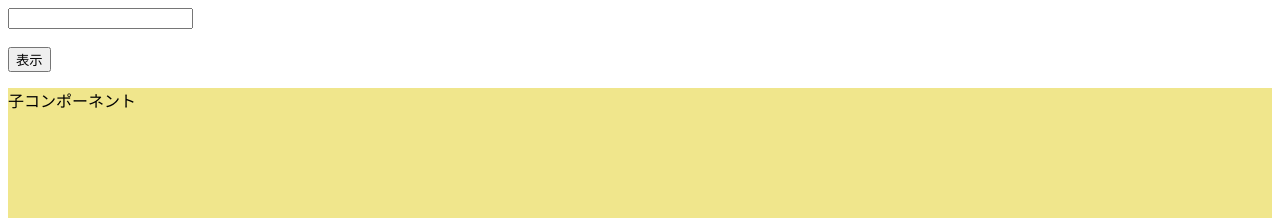
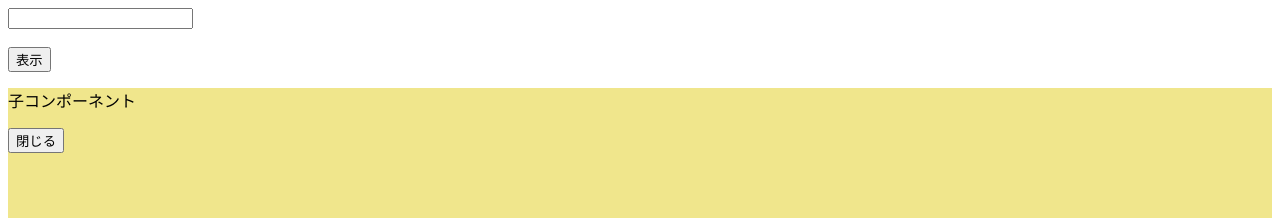
Before and after one commit to Soh1121/StepUpCourceForThoseNewToReact, a React (Vite) app: page / in a window 1280 px wide. Both pictures are taken after a click on the button "表示". Shown: the top 218 px of the page. Built offline with nearby package versions, Linux system fonts and the light colour scheme.

Commit message:
✨feat: 子コンポーネント内に callback を呼び出すボタンを追加
関数の再定義による再レンダリングを確認するため

```diff
--- a/src/App.jsx
+++ b/src/App.jsx
@@ -11,13 +11,15 @@
 
     const onClickOpen = () => setOpen(!open);
 
+    const onClickClose = () => setOpen(false);
+
     return (
         <div className="App">
             <input type="text" value={text} onChange={onChangeText} />
             <br />
             <br />
             <button type="button" onClick={onClickOpen}>表示</button>
-            <ChildArea open={open} />
+            <ChildArea open={open} onClickClose={onClickClose} />
         </div>
     );
 }
--- a/src/ChildArea.jsx
+++ b/src/ChildArea.jsx
@@ -7,7 +7,7 @@
 }
 
 export const ChildArea = memo((props) => {
-    const { open } = props;
+    const { open, onClickClose } = props;
     console.log("ChildAreaがレンダリングされた！");
 
     const data = [...Array(2000).keys()];
@@ -21,6 +21,7 @@
                 open ? (
                     <div style={style}>
                         <p>子コンポーネント</p>
+                        <button onClick={onClickClose}>閉じる</button>
                     </div>
                 ) : null
             }
```
